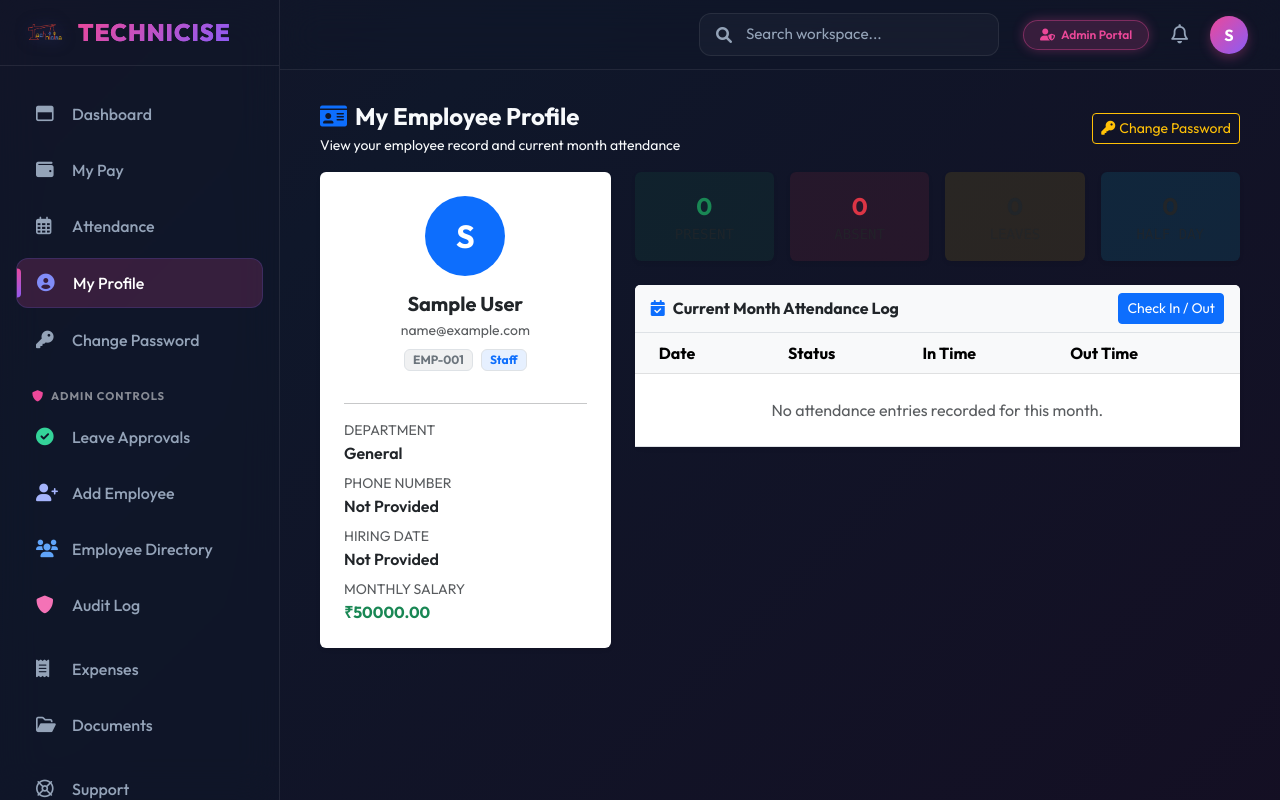
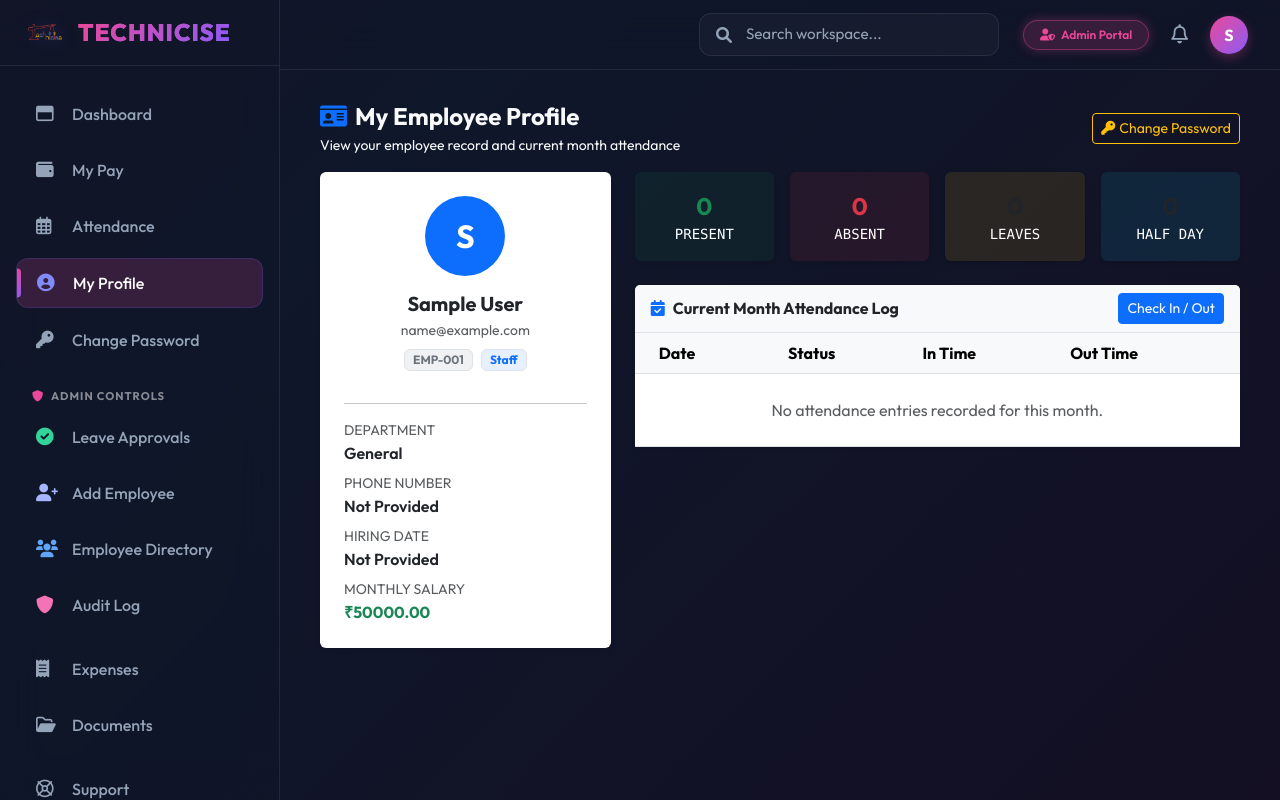
Before and after one commit to boby-technicise/Attendance-System, a Django app: page /profile/ in a window 1280 px wide. Run offline with Django 5.2, Linux system fonts and the light colour scheme; the visitor is signed in with stand-in values (Sample User, id 1); data comes from the database, SQL or seed files in the repository; data that the repository does not hold is empty.

Commit message:
my profile

```diff
--- a/templates/attendance/employee_profile.html
+++ b/templates/attendance/employee_profile.html
@@ -57,25 +57,25 @@
             <div class="col-6 col-md-3">
                 <div class="card border-0 shadow-sm text-center p-3 bg-success bg-opacity-10">
                     <div class="text-success fw-bold fs-4">{{ present_count }}</div>
-                    <div class="small text-muted font-monospace">PRESENT</div>
+                    <div class="small text-white font-monospace">PRESENT</div>
                 </div>
             </div>
             <div class="col-6 col-md-3">
                 <div class="card border-0 shadow-sm text-center p-3 bg-danger bg-opacity-10">
                     <div class="text-danger fw-bold fs-4">{{ absent_count }}</div>
-                    <div class="small text-muted font-monospace">ABSENT</div>
+                    <div class="small text-white font-monospace">ABSENT</div>
                 </div>
             </div>
             <div class="col-6 col-md-3">
                 <div class="card border-0 shadow-sm text-center p-3 bg-warning bg-opacity-10">
                     <div class="text-warning text-dark fw-bold fs-4">{{ leave_count }}</div>
-                    <div class="small text-muted font-monospace">LEAVES</div>
+                    <div class="small text-white font-monospace">LEAVES</div>
                 </div>
             </div>
             <div class="col-6 col-md-3">
                 <div class="card border-0 shadow-sm text-center p-3 bg-info bg-opacity-10">
                     <div class="text-info text-dark fw-bold fs-4">{{ half_day_count }}</div>
-                    <div class="small text-muted font-monospace">HALF DAY</div>
+                    <div class="small text-white font-monospace">HALF DAY</div>
                 </div>
             </div>
         </div>
--- a/templates/base.html
+++ b/templates/base.html
@@ -388,11 +388,11 @@
                         </span>
                         {% endif %}
                     </li>
-                    <li>
+                    <!-- <li>
                         <a href="{% url 'change_password' %}" class="dropdown-item py-2 text-white rounded-3 mb-1">
                             <i class="fas fa-key me-2 text-info"></i>Change Password
                         </a>
-                    </li>
+                    </li> -->
                     <li>
                         <form action="{% url 'logout' %}" method="post">
                             {% csrf_token %}
```
